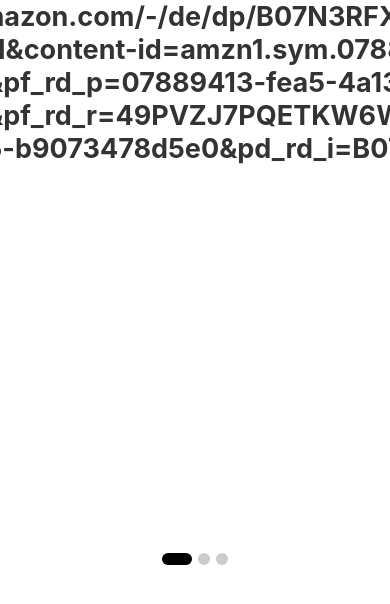
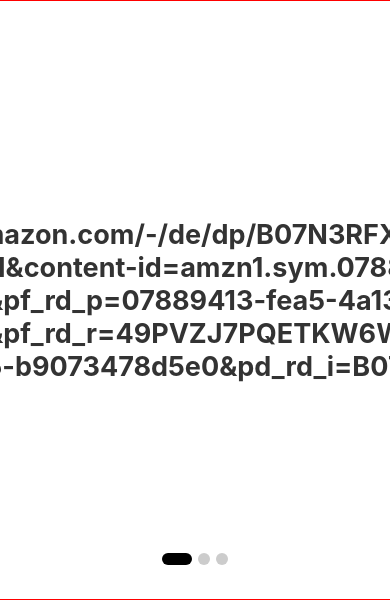
Before and after one commit to Miroslau/SwipperLinks, a React Native app: screen / in a window 390 px wide. Shown: the top 604 px of the page. Built offline with nearby package versions, Linux system fonts and the light colour scheme.

Commit message:
feat: the link's router has been added

```diff
--- a/src/components/custom-slider/custom-slider.tsx
+++ b/src/components/custom-slider/custom-slider.tsx
@@ -5,13 +5,16 @@
 
 interface ICustomSliderProps<T> {
   items: T[];
+  handleClick: (arg?: any) => void;
 }
 
-const CustomSlider: FC<ICustomSliderProps<any>> = ({items}) => {
+const CustomSlider: FC<ICustomSliderProps<any>> = ({items, handleClick}) => {
   const scrollX = useRef(new Animated.Value(0)).current;
   const [index, setIndex] = useState<number | null>(0);
 
-  const renderLinkItem = ({item}: any) => <SliderItem item={item?.link} />;
+  const renderLinkItem = ({item}: any) => (
+    <SliderItem item={item?.link} handleClick={handleClick} />
+  );
 
   const handleOnScroll = (event: React.SyntheticEvent) => {
     Animated.event(
--- a/src/components/custom-slider/slider-item/slider-item.styled.ts
+++ b/src/components/custom-slider/slider-item/slider-item.styled.ts
@@ -10,8 +10,11 @@
     alignItems: 'center',
   },
   content: {
-    flex: 0.4,
+    flex: 1,
     alignItems: 'center',
+    justifyContent: 'center',
+    borderColor: 'red',
+    borderWidth: 1,
   },
   title: {
     fontSize: normalizeSize(24),
--- a/src/components/custom-slider/slider-item/slider-item.tsx
+++ b/src/components/custom-slider/slider-item/slider-item.tsx
@@ -4,13 +4,18 @@
 
 interface SliderItemProps<T> {
   item: T;
+  handleClick?: (args?: any) => void;
 }
 
-const SliderItem: FC<SliderItemProps<any>> = ({item}) => {
+const SliderItem: FC<SliderItemProps<any>> = ({item, handleClick}) => {
   return (
     <View style={SliderItemStyled.container}>
       <View style={SliderItemStyled.content}>
-        <Text style={SliderItemStyled.title}>{item}</Text>
+        <Text
+          style={SliderItemStyled.title}
+          onPress={handleClick?.bind(this, item)}>
+          {item}
+        </Text>
       </View>
     </View>
   );
--- a/src/components/pagination/pagination.tsx
+++ b/src/components/pagination/pagination.tsx
@@ -5,12 +5,12 @@
 interface IPaginationProps<A> {
   data: A[];
   scrollX: Animated.Value;
-  index: number | null;
+  index?: number | null;
 }
 
 const {width} = Dimensions.get('screen');
 
-const Pagination: FC<IPaginationProps<any>> = ({data, scrollX, index}) => {
+const Pagination: FC<IPaginationProps<any>> = ({data, scrollX}) => {
   return (
     <View style={PaginationStyled.container}>
       {data.map((_, idx) => {
--- a/src/screens/main-screen/main-screen.tsx
+++ b/src/screens/main-screen/main-screen.tsx
@@ -1,5 +1,5 @@
 import React, {FC} from 'react';
-import {SafeAreaView} from 'react-native';
+import {Linking, SafeAreaView} from 'react-native';
 import Title from '../../components/title/title';
 import CustomSlider from '../../components/custom-slider/custom-slider';
 import {links} from '../../mock/links';
@@ -7,10 +7,20 @@
 const TITLE: string = 'Swipper Links';
 
 const MainScreen: FC = () => {
+  const goToUrl = (url: string): void => {
+    Linking.canOpenURL(url).then(supported => {
+      if (supported) {
+        Linking.openURL(url);
+      } else {
+        console.log("Don't know how to open URI: ", url);
+      }
+    });
+  };
+
   return (
     <SafeAreaView>
       {/*<Title title={TITLE} />*/}
-      <CustomSlider items={links} />
+      <CustomSlider items={links} handleClick={goToUrl} />
     </SafeAreaView>
   );
 };
```
Also changed, not shown: 1 other file (tests, documents, lock files or other folders).
